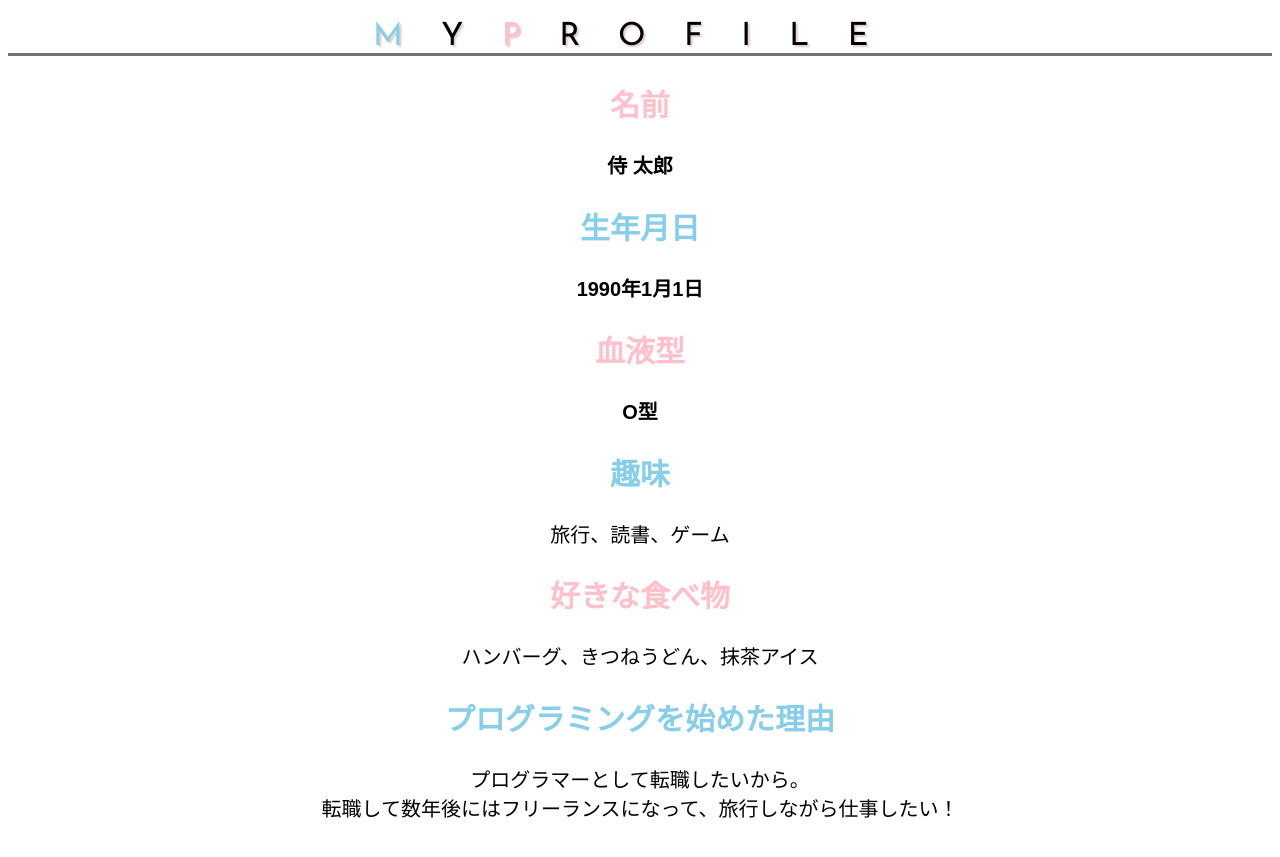
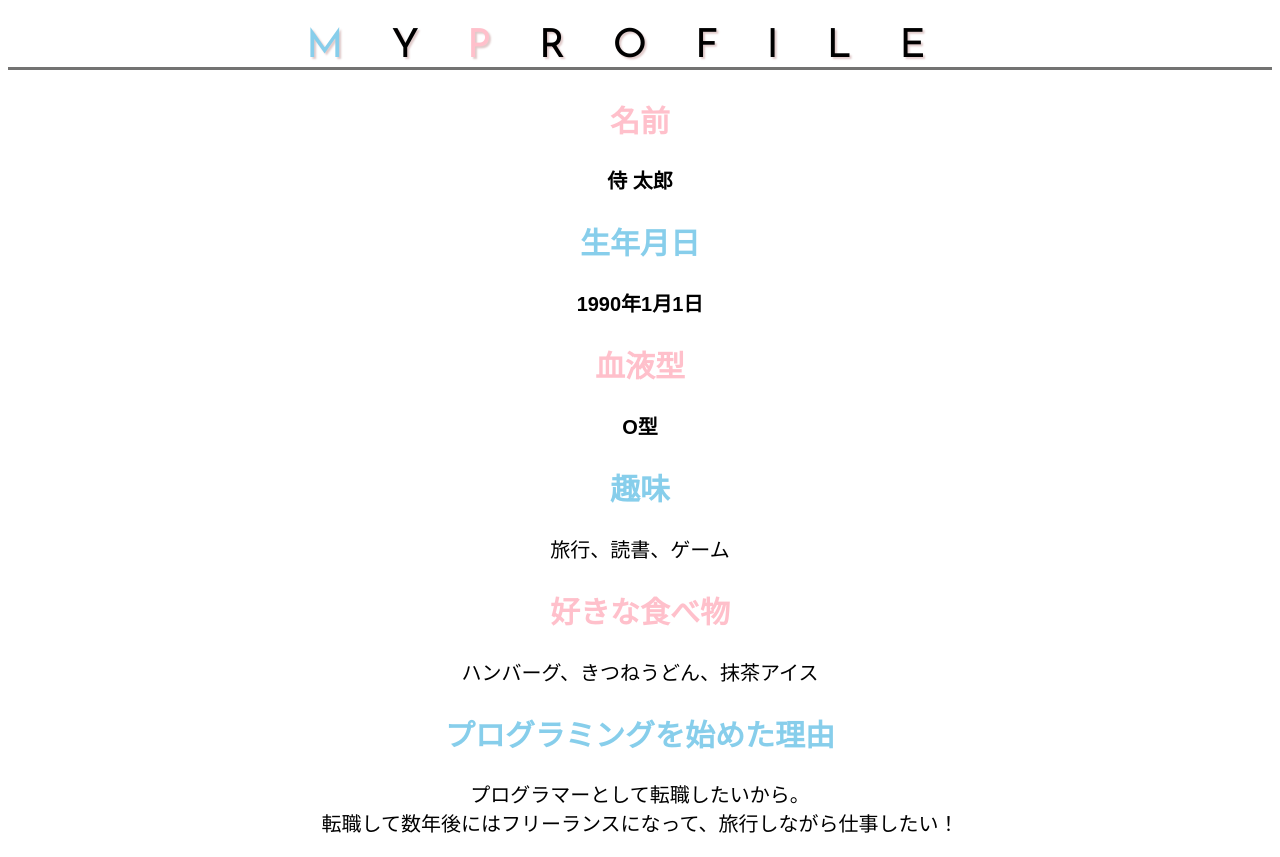
Before and after one commit to nya7mi/html-css-basic-kadai, a plain HTML site: page kadai_015/kadai_015.html in a window 1280 px wide. Drawn offline with Linux system fonts and the light colour scheme.

Commit message:
Add files via upload

```diff
--- a/kadai_015/style.css
+++ b/kadai_015/style.css
@@ -1,8 +1,9 @@
-body {
+html {
+    font-size: 20px;
     font-family: "Arial", "Meiryo", sans-serif;
     text-align: center;
-    font-size: 20px;
 }
+
 .pink {
     color: rgb(255,192,203);
 }
@@ -19,6 +20,6 @@ h1 {
     border-bottom: solid 3px rgb(115,115,114);
     text-shadow: 2px 2px 2px rgb(224, 202, 202);
     }
-#basic, .p  {
+#basic > p  {
     font-weight: bold;
 }
```
